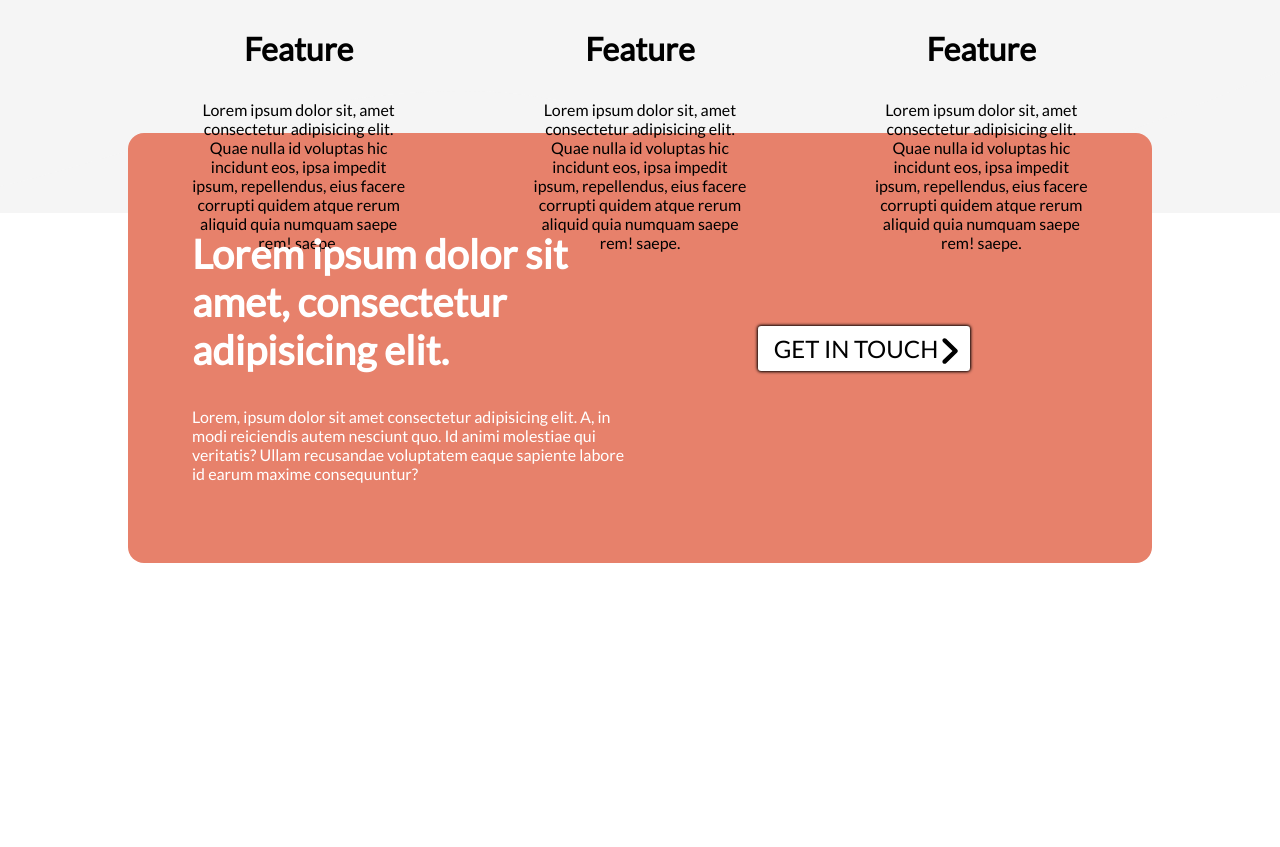
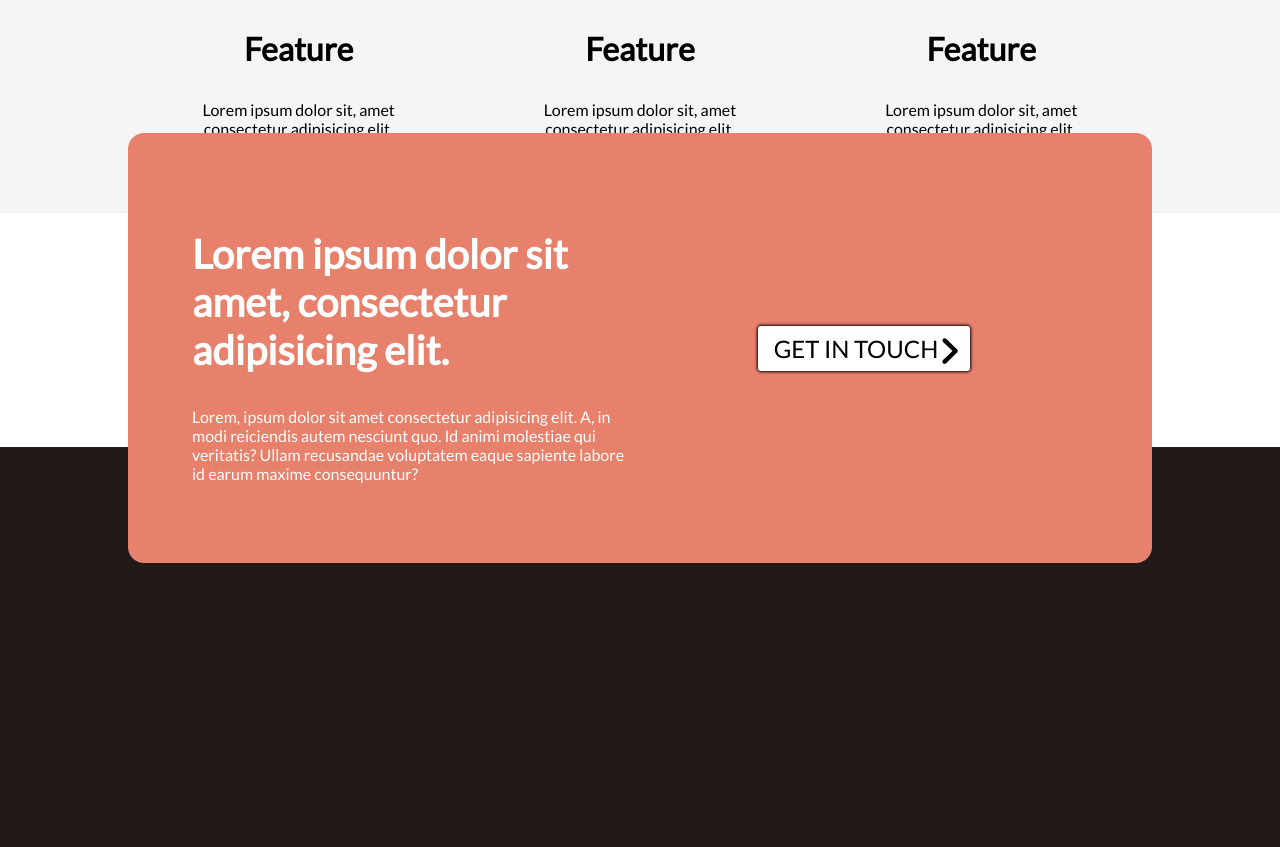
Before and after one commit to ZugastiKevin/html-css-scss---jour-12---exo-1---travel-together, a website: page index.html in a window 1280 px wide. Shown: the part 1172-2019 px from the top of the page. Before the commit the page ends 1735 px from the top, so only its background shows below. Drawn offline with Linux system fonts and the light colour scheme.

Commit message:
add: seconde-banner and css

```diff
--- /dev/null
+++ b/assets/scss/layout/_footer.scss
@@ -0,0 +1,21 @@
+@use "../abstracts/variables" as variable;
+
+footer {
+    margin-top: -14.5vh;
+    background-color: variable.$semi-black;
+    height: 50vh;
+    #footer {
+        .second-nav {
+
+            display: flex;
+            justify-content: center;
+            justify-content: space-between;
+            .second-logo-container {
+                width: 30%;
+            }
+            .second-navigation {
+                width: 30%;
+            }
+        }
+    }
+}
--- a/assets/scss/pages/_home.scss
+++ b/assets/scss/pages/_home.scss
@@ -146,6 +146,7 @@
 
 #seconde-banner {
     .seconde-banner {
+        position: relative;
         border-radius: variable.$radius;
         background-color: variable.$bg-banner;
         display: flex;
@@ -154,6 +155,7 @@
         align-items: center;
         padding: 4rem;
         margin-top: -10vh;
+        z-index: 1;
     }
     .banner-body {
         width: 50%;
--- a/assets/scss/style.scss
+++ b/assets/scss/style.scss
@@ -15,6 +15,7 @@
 
 // Layout
 @use "layout/headers";
+@use "layout/footer";
 
 // Pages
 @use "pages/home";
--- a/index.html
+++ b/index.html
@@ -113,5 +113,22 @@
             </div>
         </section>
     </main>
+    <footer>
+        <section id="footer">
+            <div class="container second-nav">
+                <div class="second-logo-container">
+                    <img src="./assets/img/Logo-white.png" alt="logo blanc">
+                </div>
+                <div class="navigation">
+                    <ul>
+                        <li><a href="#">our agency</a></li>
+                        <li><a href="#">services</a></li>
+                        <li><a href="#">features</a></li>
+                        <li><a href="#">contact</a></li>
+                    </ul>
+                </div>
+            </div>
+        </section>
+    </footer>
 </body>
 </html>
```
Also changed, not shown: assets/css/style.css, 1 other file.
